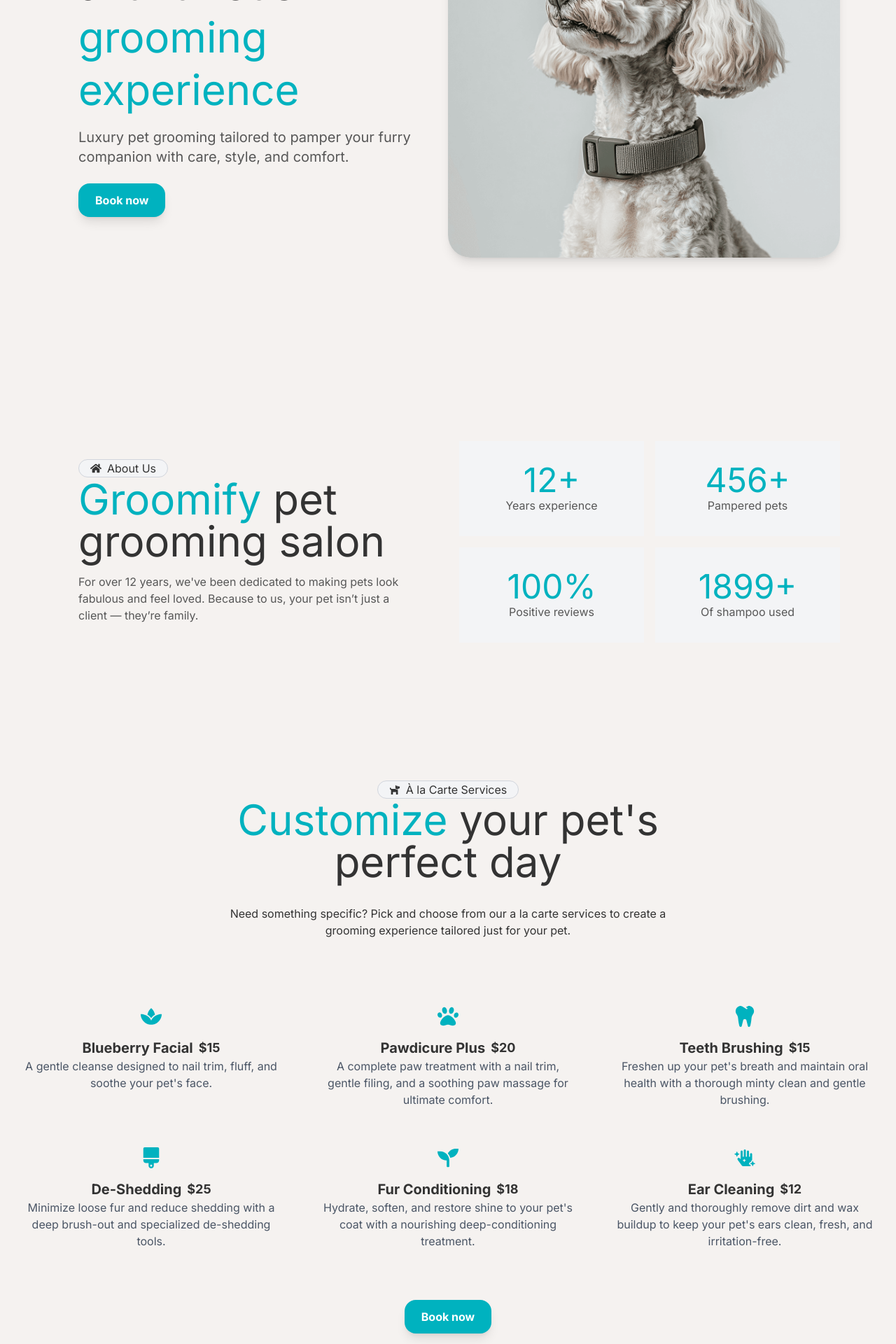
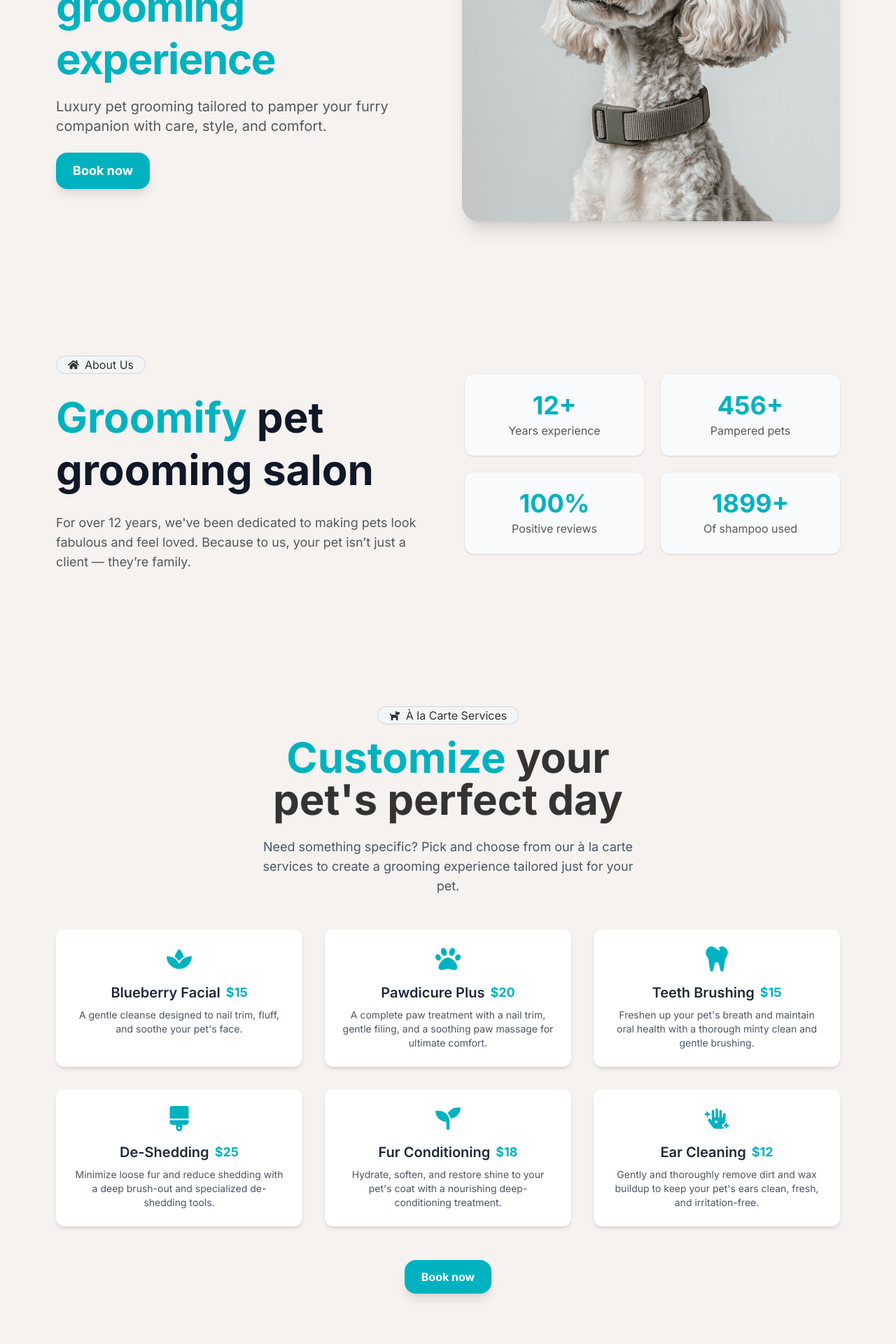
Before and after one commit to LamNDQ/Groomify, a Next.js app: page / in a window 1280 px wide. Shown: the part 320-2240 px from the top of the page at 70% size. Built offline with nearby package versions, Linux system fonts and the light colour scheme.

Commit message:
Update responsive

```diff
--- a/src/app/home/AboutUs.js
+++ b/src/app/home/AboutUs.js
@@ -3,33 +3,40 @@
 
 export default function AboutUs() {
     return (
-        <section id="about-us" className="grid grid-cols-1 md:grid-cols-2 gap-8 items-center max-w-7xl m-auto px-20 py-32">
-            <div className="grid grid-cols-1 rounded-lg p-8">
-                <div className="w-[30%] ">
-                    <Tag icon={FaHome} text="About Us" className="" />
+        <section
+            id="about-us"
+            className="max-w-7xl mx-auto px-6 md:px-12 lg:px-20 py-24 grid grid-cols-1 md:grid-cols-2 gap-12 items-center"
+        >
+            {/* Left Content */}
+            <div className="space-y-6">
+                <div className="w-fit">
+                    <Tag icon={FaHome} text="About Us" />
                 </div>
-                <h2 className="text-6xl mb-4"><span className="span-color">Groomify</span> pet grooming salon</h2>
-                <p className="">
-                    For over 12 years, we've been dedicated to making pets look fabulous and feel loved. Because to us, your pet isn’t just a client — they’re family.
+                <h2 className="text-4xl sm:text-5xl lg:text-6xl font-bold leading-tight text-gray-900">
+                    <span className="text-[var(--first-color)]">Groomify</span> pet grooming salon
+                </h2>
+                <p className="text-lg text-gray-600 max-w-xl">
+                    For over 12 years, we've been dedicated to making pets look
+                    fabulous and feel loved. Because to us, your pet isn’t just a client — they’re family.
                 </p>
             </div>
-            <div className="grid grid-cols-1 md:grid-cols-2 gap-4">
-                <div className="bg-gray-100 p-8 text-center">
-                    <h3 className="text-5xl">12+</h3>
-                    <p className="">Years experience</p>
-                </div>
-                <div className="bg-gray-100 p-8 text-center">
-                    <h3 className="text-5xl">456+</h3>
-                    <p className="">Pampered pets</p>
-                </div>
-                <div className="bg-gray-100 p-8 text-center">
-                    <h3 className="text-5xl ">100%</h3>
-                    <p className="">Positive reviews</p>
-                </div>
-                <div className="bg-gray-100 p-8 text-center">
-                    <h3 className="text-5xl">1899+</h3>
-                    <p className="">Of shampoo used</p>
-                </div>
+
+            {/* Stats Grid */}
+            <div className="grid grid-cols-2 sm:grid-cols-2 gap-6">
+                {[
+                    { title: '12+', subtitle: 'Years experience' },
+                    { title: '456+', subtitle: 'Pampered pets' },
+                    { title: '100%', subtitle: 'Positive reviews' },
+                    { title: '1899+', subtitle: 'Of shampoo used' }
+                ].map((stat, index) => (
+                    <div
+                        key={index}
+                        className="bg-gray-50 rounded-xl shadow-sm p-6 text-center"
+                    >
+                        <h3 className="text-4xl font-bold text-blue-600">{stat.title}</h3>
+                        <p className="text-gray-700 mt-1">{stat.subtitle}</p>
+                    </div>
+                ))}
             </div>
         </section>
     );
--- a/src/app/home/FAQs.js
+++ b/src/app/home/FAQs.js
@@ -1,4 +1,3 @@
-
 import { useState } from 'react';
 import Image from 'next/image';
 import Tag from '../components/shared/Tag';
@@ -34,63 +33,66 @@
 
 export default function FAQs() {
     const [activeId, setActiveId] = useState(null);
-
-    const toggleFAQ = (id) => {
-        setActiveId(activeId === id ? null : id);
-    };
+    const toggleFAQ = (id) => setActiveId(activeId === id ? null : id);
 
     return (
-        <section id="faqs" className="grid grid-cols-1 md:grid-cols-2 gap-8 items-center max-w-7xl mx-auto px-4 py-16 p-8">
-            <div className="grid col-span-1">
+        <section id="faqs" className="py-20 bg-white">
+            <div className="max-w-7xl mx-auto flex flex-col md:flex-row gap-12 px-4 md:px-8 lg:px-20 items-center">
+
+                {/* Image */}
+                <div className="w-full md:w-1/2">
                     <Image
                         src="/images/faqs-image.jpeg"
                         alt="Dog"
-                    width={300}
-                    height={200}
-                    className="rounded-lg shadow-lg mb-4 w-full h-auto"
+                        width={600}
+                        height={400}
+                        className="rounded-xl shadow-xl w-full h-auto"
                     />
                 </div>
-            <div className="grid col-span-1">
-                <div className="w-[30%]">
+
+                {/* Content */}
+                <div className="w-full md:w-1/2">
+                    <div className="mb-6 w-fit">
                         <Tag icon={FaQuestionCircle} text="FAQs" />
                     </div>
-                <h2 className="text-6xl mb-8">
-                    Frequently asked <span className="span-color">questions</span>
+                    <h2 className="text-4xl md:text-6xl font-bold mb-6">
+                        Frequently asked <span className="text-[var(--first-color)]">questions</span>
                     </h2>
+
                     <div className="space-y-4">
                         {faqData.map((faq) => (
                             <div
                                 key={faq.id}
-                            className="border border-gray-200 rounded-lg p-4"
+                                className="border border-gray-200 rounded-xl p-4 transition-shadow hover:shadow-md"
                             >
                                 <button
                                     onClick={() => toggleFAQ(faq.id)}
-                                className="w-full flex justify-between items-center"
+                                    className="w-full flex justify-between items-center cursor-pointer"
                                 >
-                                <h3 className="text-lg font-medium">{faq.question}</h3>
-                                <div className="relative w-6 h-6 transition-transform duration-300">
+                                    <h3 className="text-lg font-semibold text-left">{faq.question}</h3>
+                                    <span className="w-6 h-6 relative">
                                         <FaPlus
-                                        className={`absolute inset-0 transform transition-all duration-300
+                                            className={`absolute inset-0 transition-all duration-300
                         ${activeId === faq.id ? 'rotate-45 opacity-0' : 'rotate-0 opacity-100'}`}
                                         />
                                         <FaTimes
-                                        className={`absolute inset-0 transform transition-all duration-300
+                                            className={`absolute inset-0 transition-all duration-300
                         ${activeId === faq.id ? 'rotate-0 opacity-100' : '-rotate-45 opacity-0'}`}
                                         />
-                                </div>
+                                    </span>
                                 </button>
                                 <div
-                                className={`grid transition-all duration-300 ease-in-out
-                                    ${activeId === faq.id ? 'grid-rows-[1fr] opacity-100 mt-4' : 'grid-rows-[0fr] opacity-0'}`}
+                                    className={`overflow-hidden transition-all duration-300 ease-in-out
+                    ${activeId === faq.id ? 'max-h-40 mt-3 opacity-100' : 'max-h-0 opacity-0'}`}
                                 >
-                                <div className="overflow-hidden">
                                     <p className="text-gray-600">{faq.answer}</p>
-                                </div>
                                 </div>
                             </div>
                         ))}
                     </div>
                 </div>
+
+            </div>
         </section>
     );
 }
--- a/src/app/home/Gallery.js
+++ b/src/app/home/Gallery.js
@@ -1,5 +1,3 @@
-
-
 import Image from 'next/image';
 import Tag from '../components/shared/Tag';
 import { FaMagic } from 'react-icons/fa';
@@ -15,32 +13,36 @@
     ];
 
     return (
-        <section id="gallery" className="py-16">
-            <div className=" overflow-hidden">
-                <div className="flex flex-col w-[40%] items-center justify-center text-center mb-16 mx-auto">
-                    <div className="">
-                        <Tag icon={FaMagic} text="Transformations" className="" />
-                    </div>
-                    <h2 className="text-6xl mb-8">Smiles, styles, and <span className="span-color">happy tails</span></h2>
-                    <p className="mb-12">
+        <section id="gallery" className="py-20 bg-gray-50">
+            <div className="w-full mx-auto px-4 md:px-8 lg:px-20">
+                {/* Heading */}
+                <div className="text-center mb-16 w-full md:w-2/3 mx-auto">
+                    <Tag icon={FaMagic} text="Transformations" />
+                    <h2 className="text-4xl md:text-6xl font-bold mt-4 mb-6 leading-snug">
+                        Smiles, styles, and <span className="text-[var(--first-color)]">happy tails</span>
+                    </h2>
+                    <p className="text-gray-600 text-lg">
                         For over 12 years, we've been dedicated to making pets look fabulous and feel loved. Because to us, your pet isn’t just a client — they’re family.
                     </p>
                 </div>
 
-                <div className="flex animate-scroll gap-2 whitespace-nowrap mb-12">
+                {/* Gallery carousel */}
+                <div className="overflow-hidden">
+                    <div className="flex gap-4 animate-scroll">
                         {Array.from({ length: 12 }).map((_, index) => (
-                        <div key={index} className="bg-gray-100 p-2 rounded-lg shadow-md flex-shrink-0">
+                            <div key={index} className="flex-shrink-0 w-64 bg-white p-2 rounded-xl shadow hover:scale-105 transition-all duration-300">
                                 <Image
                                     src={images[index % images.length]}
                                     alt={`Gallery Image ${index + 1}`}
                                     width={300}
                                     height={400}
-                                className="rounded-lg shadow-lg "
+                                    className="rounded-lg object-cover w-full h-72"
                                 />
                             </div>
                         ))}
                     </div>
                 </div>
+            </div>
         </section>
     );
 }
--- a/src/app/home/Hero.js
+++ b/src/app/home/Hero.js
@@ -3,29 +3,33 @@
 
 export default function Hero() {
     return (
-        <section id="hero" className="grid grid-cols-1 md:grid-cols-2 items-center justify-between max-w-7xl mx-auto px-20 py-32">
-            <div className="col-span-1 p-8">
-                <h1 className="text-6xl leading-tight">
-                    Treat your pet to a luxurious <span className="span-color">grooming experience</span>
+        <section
+            id="hero"
+            className="grid grid-cols-1 md:grid-cols-2 gap-10 items-center max-w-7xl mx-auto px-6 md:px-12 lg:px-20 py-24"
+        >
+            <div className="text-center md:text-left px-4 md:px-0">
+                <h1 className="text-4xl sm:text-5xl lg:text-6xl font-bold leading-tight tracking-tight text-balance text-gray-900">
+                    Treat your pet to a luxurious{" "}
+                    <span className="text-[var(--first-color)]">grooming experience</span>
                 </h1>
-                <p className="mt-4 text-xl">
-                    Luxury pet grooming tailored to pamper your furry companion with care, style, and comfort.
+                <p className="mt-4 text-lg sm:text-xl text-gray-600 max-w-xl mx-auto md:mx-0">
+                    Luxury pet grooming tailored to pamper your furry companion
+                    with care, style, and comfort.
                 </p>
                 <Button
                     text="Book now"
                     href="#book"
-                    className="mt-6 button inline-block"
+                    className="mt-6 inline-block px-6 py-3 text-lg transition"
                 />
             </div>
 
-            <div className="col-span-1">
+            <div className="px-4 md:px-0">
                 <Image
                     src="/images/hero-image.png"
                     alt="Hero Image"
-                    layout="responsive"
                     width={500}
                     height={500}
-                    className=" rounded-4xl shadow-lg"
+                    className="rounded-3xl shadow-xl w-full h-auto object-cover"
                 />
             </div>
         </section>
--- a/src/app/home/Service.js
+++ b/src/app/home/Service.js
@@ -42,46 +42,48 @@
 ];
 
 const ServiceCard = ({ icon: Icon, title, price, description }) => (
-    <div className="p-4">
+    <div className="bg-white rounded-xl shadow-md p-6 hover:shadow-xl transition-all duration-300">
         <div className="flex items-center justify-center">
-            <Icon className="span-color text-3xl" />
+            <Icon className="text-4xl text-[var(--first-color)]" />
         </div>
-        <div className="flex flex-col text-center mt-4">
+        <div className="flex flex-col text-center mt-4 space-y-2">
             <div className="flex items-center justify-center space-x-2">
-                <h3 className="text-xl font-bold">{title}</h3>
-                <p className="text-lg font-bold">${price}</p>
+                <h3 className="text-xl font-semibold text-gray-800">{title}</h3>
+                <span className="text-lg font-bold text-[var(--first-color)]">${price}</span>
             </div>
-            <p className="text-gray-600">{description}</p>
+            <p className="text-gray-600 text-sm">{description}</p>
         </div>
     </div>
 );
 
 export default function Service() {
     return (
-        <section id="services" className="flex flex-col  items-center justify-center max-w-7xl mx-auto px-4 py-16">
-            <div className="w-[50%] mb-8 flex flex-col items-center justify-center">
+        <section
+            id="services"
+            className="max-w-7xl mx-auto px-6 md:px-12 lg:px-20 py-24 flex flex-col items-center"
+        >
+            {/* Heading */}
+            <div className="w-full md:w-3/4 lg:w-1/2 text-center mb-12">
                 <Tag icon={FaDog} text="À la Carte Services" />
-                <h2 className="text-6xl text-center mb-8">
-                    <span className="span-color">Customize </span>
+                <h2 className="text-4xl sm:text-5xl lg:text-6xl font-bold mt-4 mb-6">
+                    <span className="text-[var(--first-color)]">Customize </span>
                     your pet's perfect day
                 </h2>
-                <p className="text-center mb-12">
-                    Need something specific? Pick and choose from our a la carte services to create a grooming experience tailored just for your pet.
+                <p className="text-gray-600 text-lg">
+                    Need something specific? Pick and choose from our à la carte services to create a grooming experience tailored just for your pet.
                 </p>
             </div>
 
-            <div className="grid grid-cols-1 md:grid-cols-2 lg:grid-cols-3 gap-6">
+            {/* Services Grid */}
+            <div className="grid grid-cols-1 sm:grid-cols-2 lg:grid-cols-3 gap-8 w-full">
                 {services.map((service, index) => (
                     <ServiceCard key={index} {...service} />
                 ))}
             </div>
 
-            <div className="text-center mt-8">
-                <Button
-                    text="Book now"
-                    href="#book"
-                    className="mt-6 button inline-block"
-                />
+            {/* Call-to-action */}
+            <div className="mt-12">
+                <Button text="Book now" href="#book" className="button inline-block" />
             </div>
         </section>
     );
```
Lines whose indentation alone changed are shown as unchanged.
